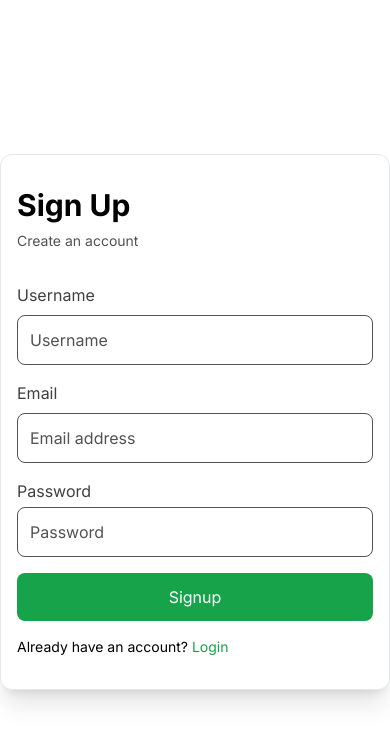
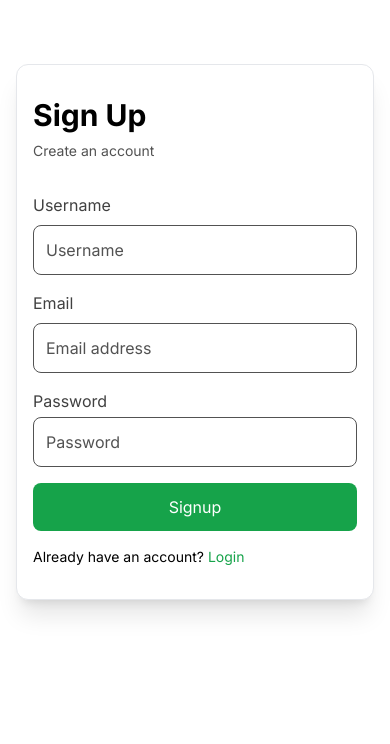
Before and after one commit to Jacobkyalo/cool-spotify, a Next.js app: page /signup in a window 390 px wide. Shown: the top 744 px of the page. Built offline with nearby package versions, Linux system fonts and the light colour scheme; no server answers.

Commit message:
update form components

```diff
--- a/app/login/page.tsx
+++ b/app/login/page.tsx
@@ -8,7 +8,7 @@ export const metadata: Metadata = {
 
 export default function Login() {
   return (
-    <main>
+    <main className="container">
       <LoginForm />
     </main>
   );
--- a/app/signup/page.tsx
+++ b/app/signup/page.tsx
@@ -8,7 +8,7 @@ export const metadata: Metadata = {
 
 export default function Signup() {
   return (
-    <main>
+    <main className="container">
       <SignupForm />
     </main>
   );
--- a/components/login-form.tsx
+++ b/components/login-form.tsx
@@ -46,9 +46,9 @@ export default function LoginForm() {
   }, [user]);
 
   return (
-    <div className="flex justify-center items-center h-screen">
+    <div className="flex justify-center mt-16 sm:mt-0 sm:items-center h-screen">
       <form
-        className="w-full max-w-xl px-4 py-8 block bg-white shadow-xl rounded-xl border"
+        className="w-full h-fit max-w-xl px-4 py-8 block bg-white shadow-xl rounded-xl border"
         onSubmit={handleSubmit(onSubmit)}
       >
         <div className="flex flex-col space-y-2 mb-8">
--- a/components/signup-form.tsx
+++ b/components/signup-form.tsx
@@ -42,9 +42,9 @@ export default function SignupForm() {
   };
 
   return (
-    <div className="flex justify-center items-center h-screen">
+    <div className="flex justify-center mt-16 sm:mt-0 sm:items-center h-screen">
       <form
-        className="w-full max-w-xl px-4 py-8 block bg-white shadow-xl rounded-xl border"
+        className="w-full h-fit max-w-xl px-4 py-8 block bg-white shadow-xl rounded-xl border"
         onSubmit={handleSubmit(onSubmit)}
       >
         <div className="flex flex-col space-y-2 mb-8">
```
